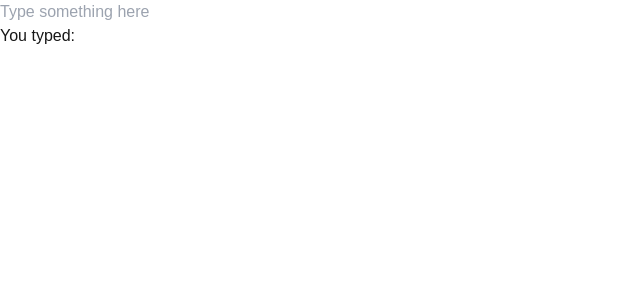
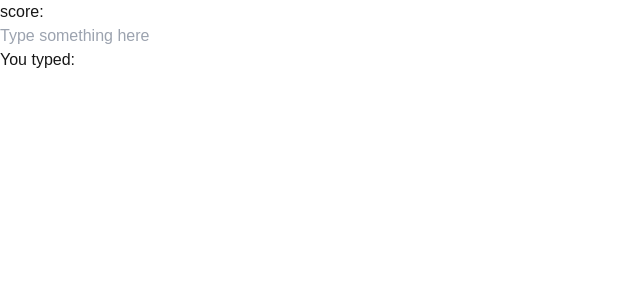
Before and after one commit to maria-nastase/ArguMentor, a Next.js app in the folder debate/: page / in a window 1280 px wide. Shown: the top 300 px of the page, without its empty margins (0-640 px from the left). Built offline with nearby package versions, Linux system fonts and the light colour scheme.

Commit message:
refactor score to fit new state mgmt or whatever

```diff
--- a/debate/src/app/components/AppStateContext.tsx
+++ b/debate/src/app/components/AppStateContext.tsx
@@ -10,7 +10,9 @@ interface AppStateContextProps {
   isLoading: boolean;
   setIsLoading: React.Dispatch<React.SetStateAction<boolean>>;
   history: Array<string>;
-  appendToLog: (t: string) => void
+  appendToLog: (t: string) => void;
+  score: string | null;
+  setScore: React.Dispatch<React.SetStateAction<string | null>>;
 }
 
 // Create context
@@ -21,6 +23,7 @@ export const AppStateProvider: React.FC<{ children: ReactNode }> = ({ children }
   const [response, setResponse] = useState<string | null>(null);
   const [isLoading, setIsLoading] = useState(false);
   const [history, setHistory] = useState([]);
+  const [score, setScore] = useState<string | null>(null);
 
   const appendToLog = (text) => {
     setHistory(current => [...current, text]);
@@ -35,8 +38,10 @@ export const AppStateProvider: React.FC<{ children: ReactNode }> = ({ children }
         isLoading,
         setIsLoading,
         history,
-        appendToLog
-      }), [response, isLoading, inputText, history]);
+        appendToLog,
+        score,
+        setScore
+      }), [response, isLoading, inputText, history, score]);
 
 
 
--- a/debate/src/app/components/GPTInput.tsx
+++ b/debate/src/app/components/GPTInput.tsx
@@ -2,7 +2,7 @@ import { useAppState } from "./AppStateContext";
 
 export default function GPTInput(){
 
-    const {setInputText, setIsLoading, appendToLog, inputText, isLoading} =  useAppState();
+    const {setInputText, setIsLoading, appendToLog, inputText, isLoading, setScore} =  useAppState();
 
     const handleChange = (event) => {
         setInputText(event.target.value);
@@ -24,6 +24,25 @@ export default function GPTInput(){
 
             const data = await res.json();
             appendToLog(data.response);
+
+
+
+            const scoreRes = await fetch('/api/score', {
+              method: 'POST',
+              headers: {
+                'Content-Type': 'application/json',
+              },
+              body: JSON.stringify({ text: inputText }),
+            });
+
+            const scoreData = await scoreRes.json();
+            console.log('Score data:', scoreData);
+            console.log('Setting score:', scoreData.score);
+            setScore(scoreData.score);
+            console.log('Setting score:', scoreData.score);
+
+
+
           } catch (error) {
             console.error('Error posting data:', error);
             appendToLog('There was an error processing your request.');
--- a/debate/src/app/components/ResponseLog.tsx
+++ b/debate/src/app/components/ResponseLog.tsx
@@ -1,11 +1,12 @@
 import { useAppState } from "./AppStateContext";
 
 export default function ResponseLog(){
-    const {history, isLoading} = useAppState();
+    const {history, isLoading, score} = useAppState();
 
     return <>
     {history.map((t,i) => <div key={i}>{t}</div>)}
     {isLoading ? <div>thinking...</div>: "" }
+    <div>score: {score}</div>
 
     </>;
 }
--- a/debate/src/app/page.tsx
+++ b/debate/src/app/page.tsx
@@ -6,52 +6,6 @@ import { useState } from 'react';
 
 
 export default function Home(){
-
-
-
-  const [inputText, setInputText] = useState('');
-
-  const handleChange = (event) => {
-    setInputText(event.target.value);
-  };
-  const [response, setResponse] = useState<string | null>(null);
-  const [score, setScore] = useState<string | null>(null);
-
-  const handleKeyDown = async (event: KeyboardEvent<HTMLInputElement>) => {
-    if (event.key === 'Enter' && inputText.trim()) {
-      try {
-        const responseRes = await fetch('/api/response', {
-          method: 'POST',
-          headers: {
-            'Content-Type': 'application/json',
-          },
-          body: JSON.stringify({ text: inputText }),
-        });
-
-        const responseData = await responseRes.json();
-        setResponse(responseData.response);
-
-        const scoreRes = await fetch('/api/score', {
-          method: 'POST',
-          headers: {
-            'Content-Type': 'application/json',
-          },
-          body: JSON.stringify({ text: inputText }),
-        });
-
-        const scoreData = await scoreRes.json();
-        console.log('Score data:', scoreData);
-        console.log('Setting score:', scoreData.score);
-        setScore(scoreData.score);
-        console.log('Setting score:', scoreData.score);
-
-      } catch (error) {
-        console.error('Error posting data:', error);
-      }
-    }
-  };
-
-
   return (
     <div className="grid grid-rows-[20px_1fr_20px] items-center justify-items-center min-h-screen p-8 pb-20 gap-16 sm:p-20 font-[family-name:var(--font-geist-sans)]">
       <AppStateProvider>
@@ -59,7 +13,6 @@ export default function Home(){
 
           <ResponseLog></ResponseLog>
           <GPTInput></GPTInput>
-          <p>{score}</p>
         </main>
         <footer className="row-start-3 flex gap-6 flex-wrap items-center justify-center">
         </footer>
```
